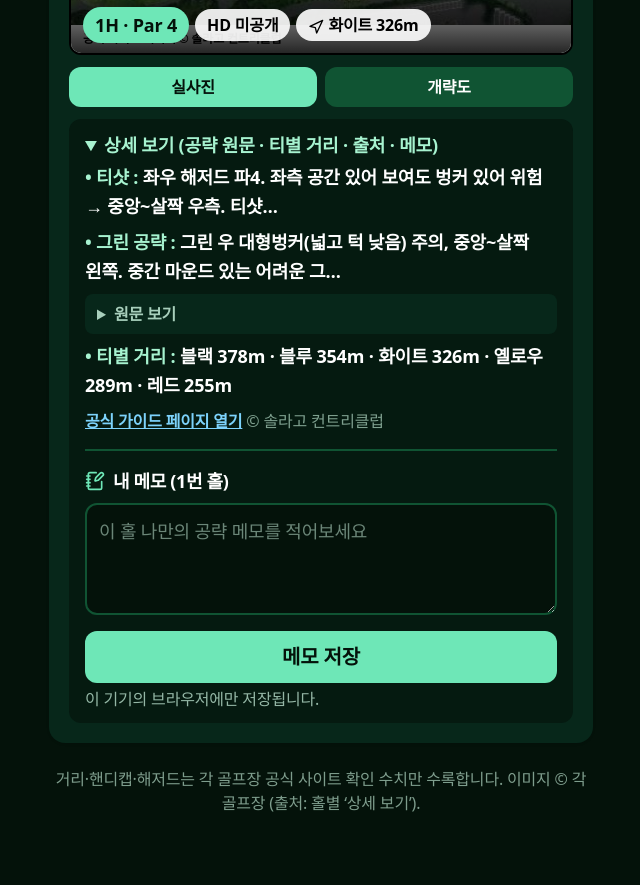
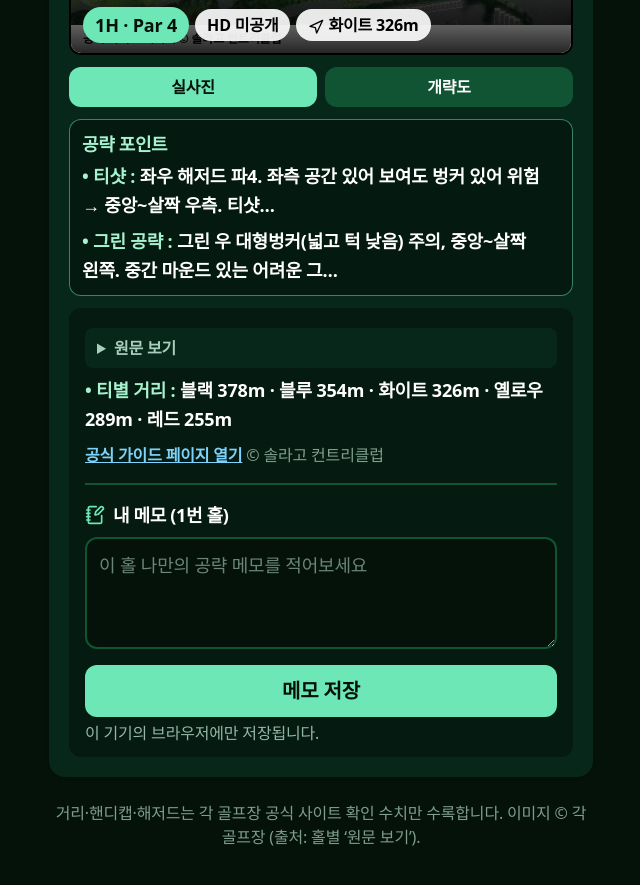
Before and after one commit to qkrwodyd100-hub/golf_swing, a Next.js app: page / in a window 1280 px wide. Shown: the part 1610-2495 px from the top of the page, without its empty margins (319-959 px from the left). Built offline with nearby package versions, Linux system fonts and the light colour scheme.

Commit message:
공략 포인트 단일 형식으로 통일, 상세 보기 제거

```diff
--- a/app/page.tsx
+++ b/app/page.tsx
@@ -122,7 +122,18 @@ function buildBullets(hole: Hole): string[] {
   return picked;
 }
 
-/** 상세 불릿: 해저드 / 티샷 / 그린 공략 — 원문 부분 발췌만 사용, 창작 없음. */
+/** 공략 포인트 통합: 라벨 불릿(해저드/티샷/그린) + 중복 제거된 추가 불릿. */
+function buildPoints(hole: Hole): { label: string; text: string }[] {
+  const labeled = buildDetail(hole);
+  const norms = labeled.map((d) => d.text.replace(/\s+/g, ""));
+  const extra = buildBullets(hole).filter((b) => {
+    const n = b.replace(/\s+/g, "");
+    return !norms.some((m) => m.includes(n) || n.includes(m));
+  });
+  const out = [...labeled];
+  extra.slice(0, Math.max(0, 6 - out.length)).forEach((t) => out.push({ label: "공략", text: t }));
+  return out;
+}
 function buildDetail(hole: Hole): { label: string; text: string }[] {
   const out: { label: string; text: string }[] = [];
   const cut = (s: string, n = 48) => (s.length > n ? s.slice(0, n).trimEnd() + "…" : s);
@@ -233,8 +244,7 @@ export default function YardageBookPage() {
   }
 
   const teeDist = hole && hole.tee[tee] != null ? hole.tee[tee] : null;
-  const bullets = useMemo(() => (hole ? buildBullets(hole) : []), [hole]);
-  const detail = useMemo(() => (hole ? buildDetail(hole) : []), [hole]);
+  const points = useMemo(() => (hole ? buildPoints(hole) : []), [hole]);
 
   return (
     <main className="mx-auto min-h-screen w-full max-w-xl bg-fairway-950 px-4 pb-16 pt-6 text-white">
@@ -520,37 +530,25 @@ export default function YardageBookPage() {
               ) : null}
             </div>
 
-            {/* 공략 포인트: 원문 부분문자열 불릿 (원문·출처는 상세 보기에 보존) */}
-            {bullets.length > 0 && (
+            {/* 공략 포인트 (홀별 동일 형식): 해저드 / 티샷 / 그린 공략 */}
+            {points.length > 0 && (
               <div className="mt-2.5 rounded-xl border border-emerald-300/50 bg-fairway-950/60 px-3 py-2.5">
                 <h3 className="mb-1 text-lg font-extrabold text-emerald-200">
                   공략 포인트
                 </h3>
-                <ul className="space-y-1">
-                  {bullets.map((b, i) => (
-                    <li key={i} className="text-lg font-bold leading-relaxed">
-                      · {b}
+                <ul className="space-y-1.5">
+                  {points.map((d, i) => (
+                    <li key={i} className="text-lg leading-relaxed">
+                      <span className="font-extrabold text-emerald-200">• {d.label} : </span>
+                      <span className="font-bold">{d.text}</span>
                     </li>
                   ))}
                 </ul>
               </div>
             )}
 
-            {/* 상세 펼침식 (기본 펼침): 공략 원문 · 티별 거리 · 출처 · 메모 보존 */}
-            <details open className="mt-3 rounded-xl bg-fairway-950/60 px-4 py-3">
-              <summary className="cursor-pointer text-lg font-extrabold text-emerald-200">
-                상세 보기 (공략 원문 · 티별 거리 · 출처 · 메모)
-              </summary>
-              {/* 상세 공략 불릿: 해저드 / 티샷 / 그린 공략 */}
-              <ul className="mt-1 space-y-1.5">
-                {detail.map((d, i) => (
-                  <li key={i} className="text-lg leading-relaxed">
-                    <span className="font-extrabold text-emerald-200">• {d.label} : </span>
-                    <span className="font-bold">{d.text}</span>
-                  </li>
-                ))}
-              </ul>
-              {/* 원문 보기 (공식 문구 그대로 보존) */}
+            {/* 홀 정보 (펼침 고정): 티별 거리 · 원문 · 출처 · 메모 */}
+            <div className="mt-3 rounded-xl bg-fairway-950/60 px-4 py-3">
               <details className="mt-2 rounded-lg bg-fairway-900 px-3 py-2">
                 <summary className="cursor-pointer text-base font-bold text-emerald-100/80">
                   원문 보기
@@ -626,7 +624,7 @@ export default function YardageBookPage() {
                   이 기기의 브라우저에만 저장됩니다.
                 </p>
               </div>
-            </details>
+            </div>
           </>
         )}
 
@@ -634,7 +632,7 @@ export default function YardageBookPage() {
 
       <footer className="mt-6 text-center text-base text-emerald-100/60">
         거리·핸디캡·해저드는 각 골프장 공식 사이트 확인 수치만 수록합니다.
-        이미지 © 각 골프장 (출처: 홀별 &lsquo;상세 보기&rsquo;).
+        이미지 © 각 골프장 (출처: 홀별 &lsquo;원문 보기&rsquo;).
       </footer>
     </main>
   );
```
Also changed, not shown: 1 other file (tests, documents, lock files or other folders).
